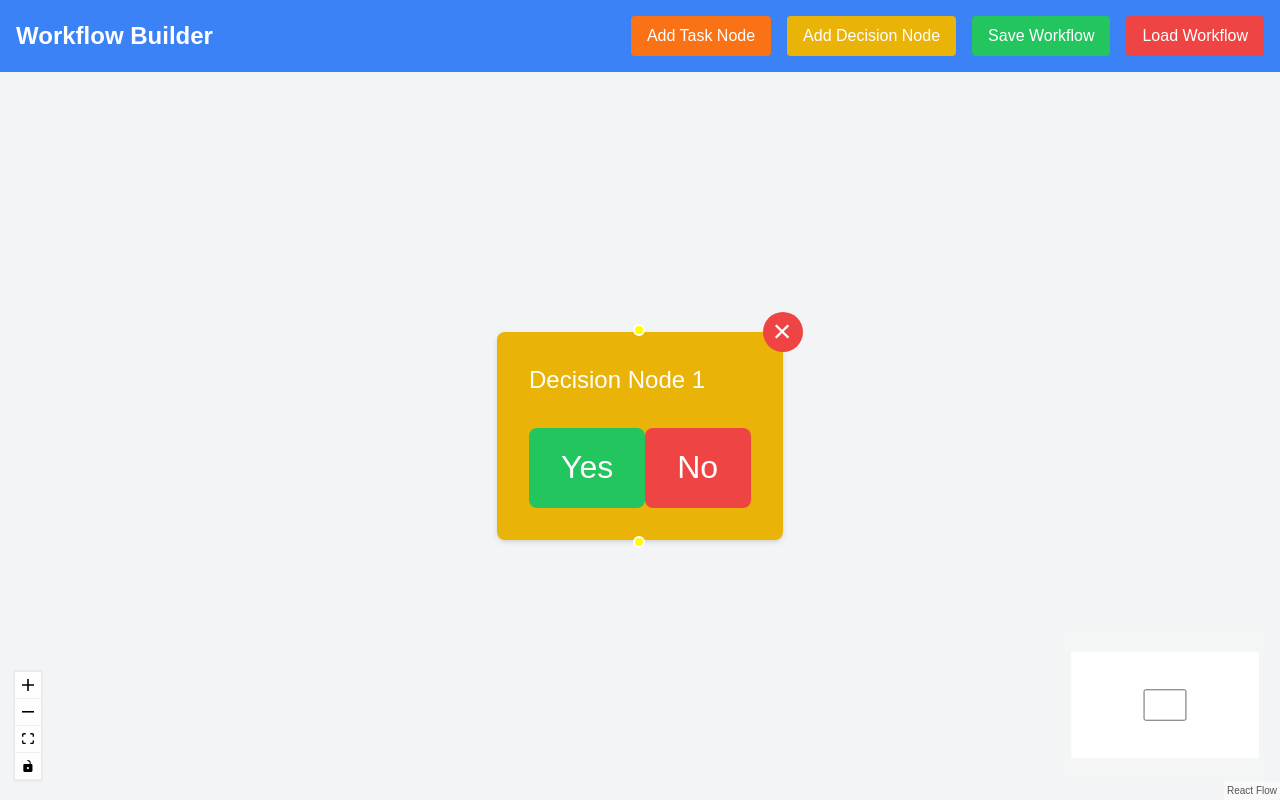
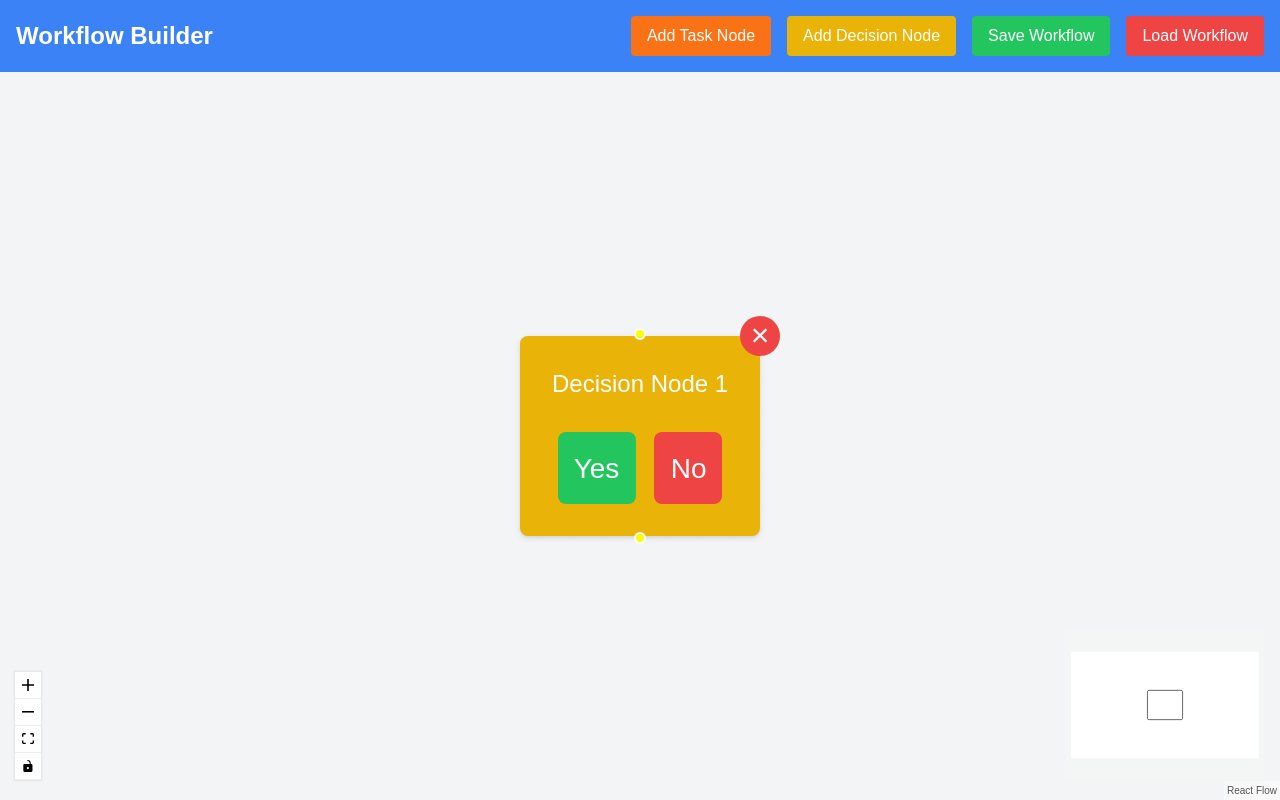
Before and after one commit to AdityaPanchal15/workflow-builder, a Next.js app: page / in a window 1280 px wide. Both pictures are taken after a click on the button "Add Decision Node". Built offline with nearby package versions, Linux system fonts and the light colour scheme.

Commit message:
Change ui changes for decision node.

```diff
--- a/src/components/DecisionNode.tsx
+++ b/src/components/DecisionNode.tsx
@@ -13,8 +13,8 @@ const DecisionNode = ({ id, data }: any) => {
         ×
       </button>
       <div className="flex justify-around mt-4">
-        <button className="bg-green-500 px-4 py-2 rounded">Yes</button>
-        <button className="bg-red-500 px-4 py-2 rounded">No</button>
+        <button className="bg-green-500 px-2 py-2 rounded mr-1 text-sm">Yes</button>
+        <button className="bg-red-500 px-2 py-2 rounded text-sm">No</button>
       </div>
       <Handle type="target" position={Position.Top} style={{ background: "yellow" }} />
       <Handle type="source" position={Position.Bottom} style={{ background: "yellow" }} />
```
